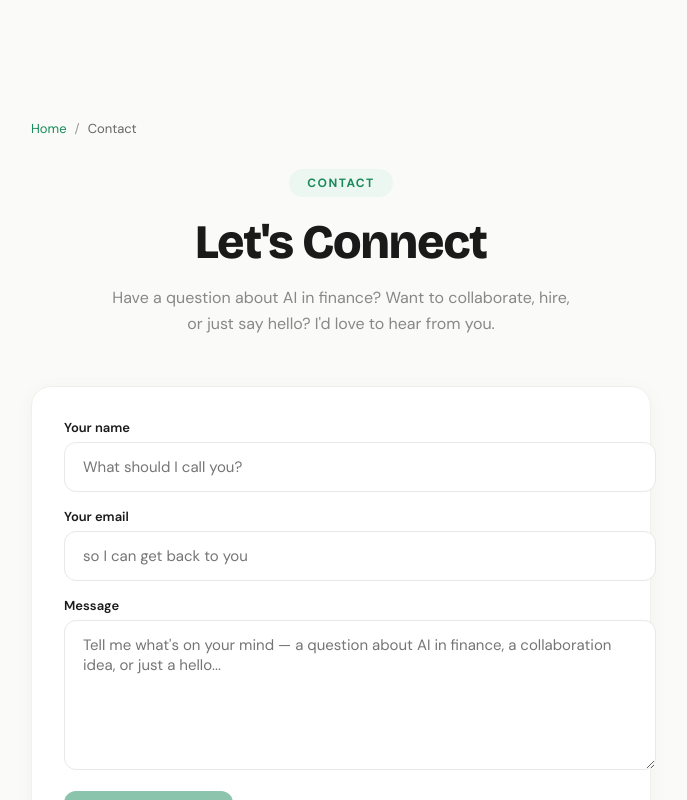
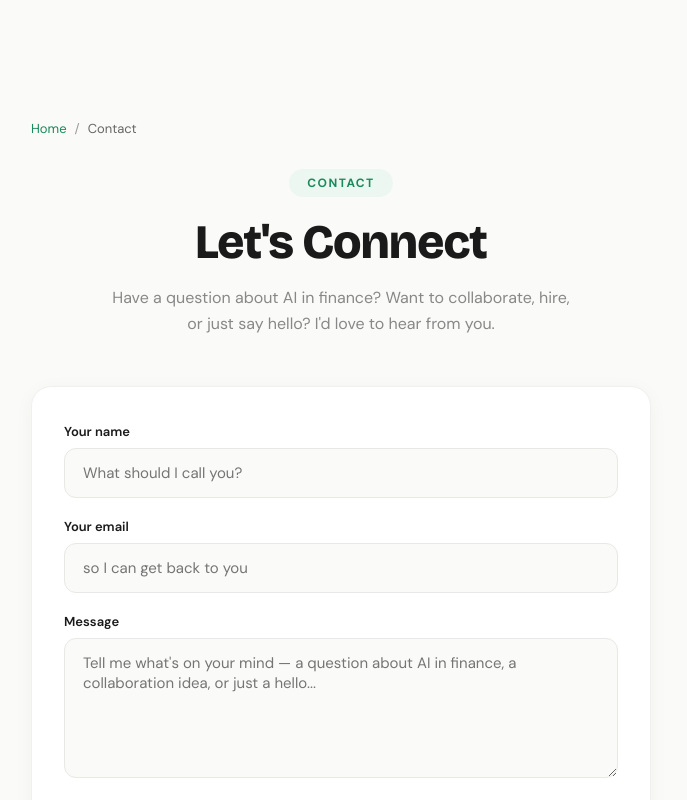
Before and after one commit to Taimur-ai/taimur-ai, a Next.js app: page /contact in a window 1280 px wide. Shown: the top 800 px of the page, without its empty margins (299-986 px from the left). Built offline with nearby package versions, Linux system fonts and the light colour scheme.

Commit message:
Update ContactForm.tsx

```diff
--- a/components/ContactForm.tsx
+++ b/components/ContactForm.tsx
@@ -8,7 +8,7 @@ export function ContactForm() {
   const [status, setStatus] = useState<"idle" | "sending" | "sent" | "error">("idle");
 
   const handleSubmit = async () => {
-    if (!name.trim() || !email.trim() || !message.trim()) return;
+    if (!name.trim() || !email.trim() || !message.trim() || status === "sending") return;
     setStatus("sending");
 
     try {
@@ -36,19 +36,6 @@ export function ContactForm() {
     } catch {
       setStatus("error");
     }
-  };
-
-  const inputStyle = {
-    width: "100%",
-    padding: "14px 18px",
-    borderRadius: 12,
-    border: "1.5px solid #e8e8e4",
-    fontFamily: "'DM Sans', sans-serif",
-    fontSize: 15,
-    color: "#1a1a1a",
-    background: "#fff",
-    outline: "none",
-    transition: "border-color 0.3s",
   };
 
   if (status === "sent") {
@@ -82,46 +69,57 @@ export function ContactForm() {
 
   return (
     <div style={{
-      background: "#fff", borderRadius: 20, padding: 32,
+      background: "#fff", borderRadius: 20, padding: "36px 32px",
       border: "1px solid #f0f0ec",
       boxShadow: "0 4px 20px rgba(0,0,0,0.04)",
     }}>
-      <div style={{ display: "flex", flexDirection: "column", gap: 16 }}>
       {/* Name */}
-        <div>
+      <div style={{ marginBottom: 20 }}>
         <label style={{
           display: "block", fontFamily: "'DM Sans', sans-serif",
-            fontSize: 13, fontWeight: 600, color: "#1a1a1a", marginBottom: 6,
+          fontSize: 13, fontWeight: 600, color: "#1a1a1a", marginBottom: 8,
         }}>Your name</label>
         <input
           type="text"
           placeholder="What should I call you?"
           value={name}
           onChange={(e) => setName(e.target.value)}
-            style={inputStyle}
+          style={{
+            display: "block", width: "100%", boxSizing: "border-box",
+            padding: "14px 18px", borderRadius: 12,
+            border: "1.5px solid #e8e8e4",
+            fontFamily: "'DM Sans', sans-serif", fontSize: 15,
+            color: "#1a1a1a", background: "#fafaf8", outline: "none",
+          }}
         />
       </div>
 
       {/* Email */}
-        <div>
+      <div style={{ marginBottom: 20 }}>
         <label style={{
           display: "block", fontFamily: "'DM Sans', sans-serif",
-            fontSize: 13, fontWeight: 600, color: "#1a1a1a", marginBottom: 6,
+          fontSize: 13, fontWeight: 600, color: "#1a1a1a", marginBottom: 8,
         }}>Your email</label>
         <input
           type="email"
           placeholder="so I can get back to you"
           value={email}
           onChange={(e) => setEmail(e.target.value)}
-            style={inputStyle}
+          style={{
+            display: "block", width: "100%", boxSizing: "border-box",
+            padding: "14px 18px", borderRadius: 12,
+            border: "1.5px solid #e8e8e4",
+            fontFamily: "'DM Sans', sans-serif", fontSize: 15,
+            color: "#1a1a1a", background: "#fafaf8", outline: "none",
+          }}
         />
       </div>
 
       {/* Message */}
-        <div>
+      <div style={{ marginBottom: 24 }}>
         <label style={{
           display: "block", fontFamily: "'DM Sans', sans-serif",
-            fontSize: 13, fontWeight: 600, color: "#1a1a1a", marginBottom: 6,
+          fontSize: 13, fontWeight: 600, color: "#1a1a1a", marginBottom: 8,
         }}>Message</label>
         <textarea
           placeholder="Tell me what's on your mind — a question about AI in finance, a collaboration idea, or just a hello..."
@@ -129,18 +127,21 @@ export function ContactForm() {
           onChange={(e) => setMessage(e.target.value)}
           rows={5}
           style={{
-              ...inputStyle,
-              resize: "vertical",
-              minHeight: 120,
+            display: "block", width: "100%", boxSizing: "border-box",
+            padding: "14px 18px", borderRadius: 12,
+            border: "1.5px solid #e8e8e4",
+            fontFamily: "'DM Sans', sans-serif", fontSize: 15,
+            color: "#1a1a1a", background: "#fafaf8", outline: "none",
+            resize: "vertical", minHeight: 140,
           }}
         />
       </div>
 
-        {/* Error message */}
+      {/* Error */}
       {status === "error" && (
         <p style={{
           fontFamily: "'DM Sans', sans-serif", fontSize: 14,
-            color: "#dc2626", margin: 0,
+          color: "#dc2626", margin: "0 0 16px",
         }}>
           Something went wrong. Please try again or email me directly.
         </p>
@@ -149,19 +150,18 @@ export function ContactForm() {
       {/* Submit */}
       <button
         onClick={handleSubmit}
-          disabled={status === "sending" || !name.trim() || !email.trim() || !message.trim()}
         style={{
+          display: "block", width: "100%",
           background: "#1a8a5c", border: "none", borderRadius: 12,
           padding: "16px 32px", fontFamily: "'DM Sans', sans-serif",
-            fontSize: 15, fontWeight: 700, color: "#fff", cursor: "pointer",
+          fontSize: 15, fontWeight: 700, color: "#fff",
+          cursor: status === "sending" ? "wait" : "pointer",
           opacity: (status === "sending" || !name.trim() || !email.trim() || !message.trim()) ? 0.5 : 1,
           transition: "all 0.3s",
-            alignSelf: "flex-start",
         }}
       >
         {status === "sending" ? "Sending..." : "Send Message"}
       </button>
     </div>
-    </div>
   );
 }
```
Lines whose indentation alone changed are shown as unchanged.
